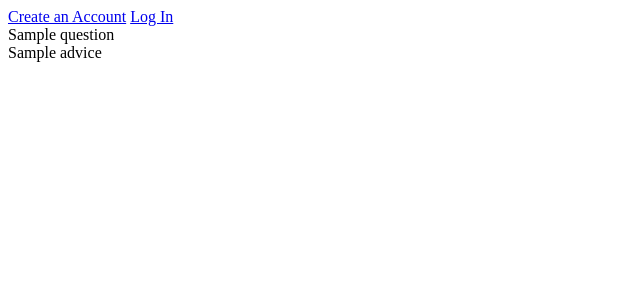
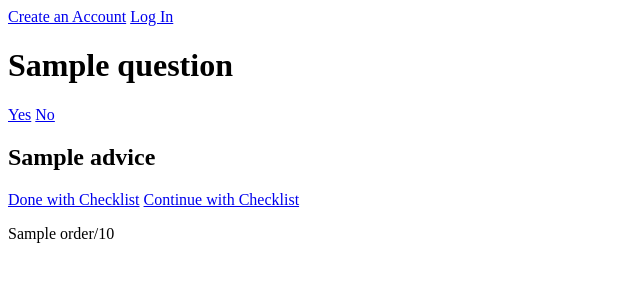
Before and after one commit to CovenantHuman/be-your-own-zookeeper, a Flask app: template templates/checklist.html in a window 1280 px wide. Shown: the top 300 px of the page, without its empty margins (0-640 px from the left). Run offline with Flask 2, Linux system fonts and the light colour scheme; the template is opened without the code that fills it: most values are stand-ins (such as "Sample title", 1, 10 or a date in 2020).

Commit message:
Made checklist.html display questions one at a time.

```diff
--- a/server.py
+++ b/server.py
@@ -150,11 +150,19 @@ def show_checklist_item(order):
     user = crud.get_user_by_email(session['user_email'])
     checklist_list = list(user.checklist_items)
     checklist_item_count = len(checklist_list)
-    if order >= checklist_item_count:
-        return render_template("") #TODO: put checklist ending page here!
+    if int(order) >= checklist_item_count:
+        return render_template("checklist_end.html",
+                                name=user.name,
+                                total=checklist_item_count)
     else:
-        return render_template("checklist.html", ) #TODO: add desired parameters
-    pass
+        for item in checklist_list:
+            if item.order == int(order):
+                return render_template("checklist.html",
+                                        name=user.name,
+                                        question=item.question,
+                                        advice=item.advice,
+                                        order=item.order,
+                                        total=checklist_item_count)
 
 @app.route("/logout")
 def process_logout():
@@ -176,6 +184,7 @@ def process_get_weather():
 
 @app.route("/api/user")
 def process_get_user():
+    """Get user from session and jsonify them"""
     if "user_email" in session:
         user = crud.get_user_by_email(session["user_email"])
         return jsonify({"max_temp": user.max_temp,
--- a/templates/base.html
+++ b/templates/base.html
@@ -14,7 +14,7 @@
       {% if "user_email" in session %}
       <a href="/user-homepage">Home</a>
       <a href="#">Schedule</a>
-      <a href="#">Checklist</a>
+      <a href="/checklist-item/1">Checklist</a>
       <a href="#">Account Preferences</a>
       <a href="/logout">Log Out</a>
       {% else %}
--- a/templates/checklist.html
+++ b/templates/checklist.html
@@ -2,6 +2,17 @@
 {% block title %}{{name}}'s Checklist For When Everything Feels Bad{% endblock %}
 
 {% block body %}
-<div class = "question">{{question}}</div>
-<div class = "advice">{{advice}}</div>
+<div class = "question">
+    <h1>{{question}}</h1>
+    <a href="/checklist-item/{{order+1}}">Yes</a>
+    <a href="/show-advice" class="show-advice">No</a>
+</div>
+<div class = "advice">
+    <h2>{{advice}}</h2>
+    <a href="/user-homepage">Done with Checklist</a>
+    <a href="/checklist-item/{{order+1}}">Continue with Checklist</a>
+</div>
+<p>{{order}}/{{total}}</p>
 {% endblock %}
+
+{% block after_body %}<script src="/static/js/checklist.js"></script>{% endblock %}
```
